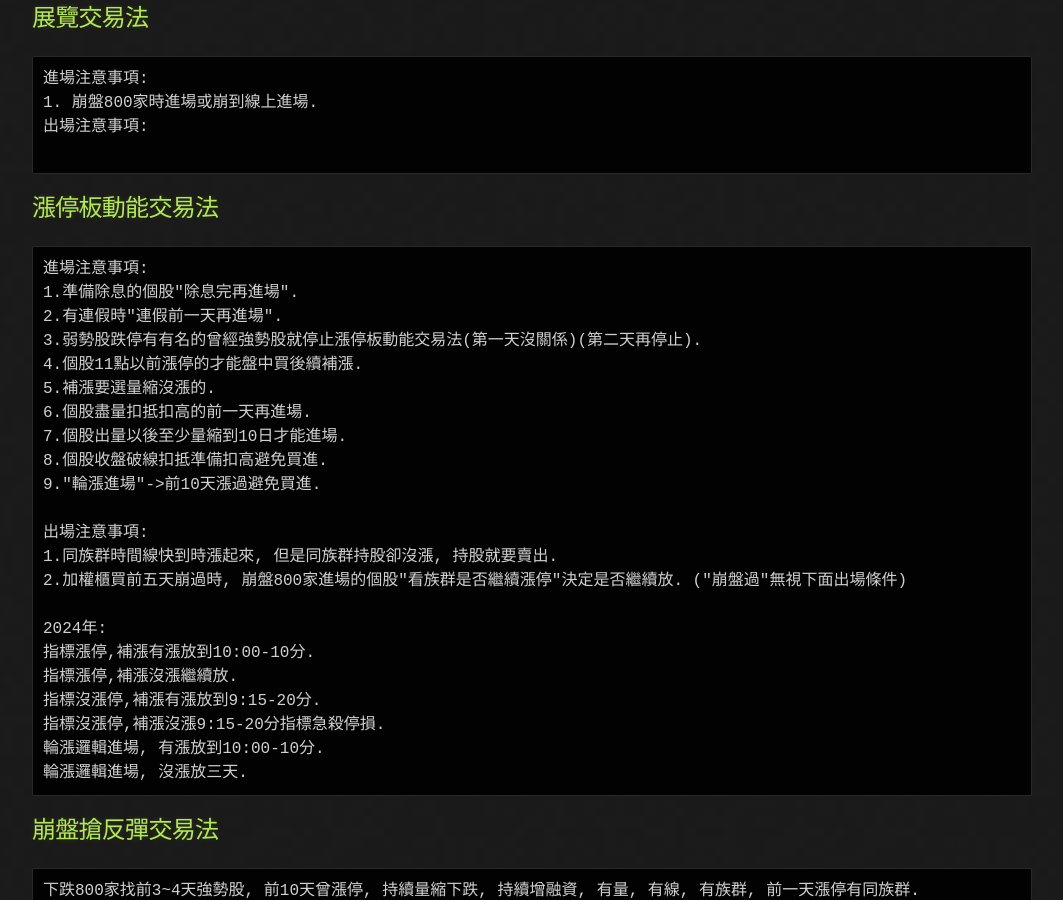
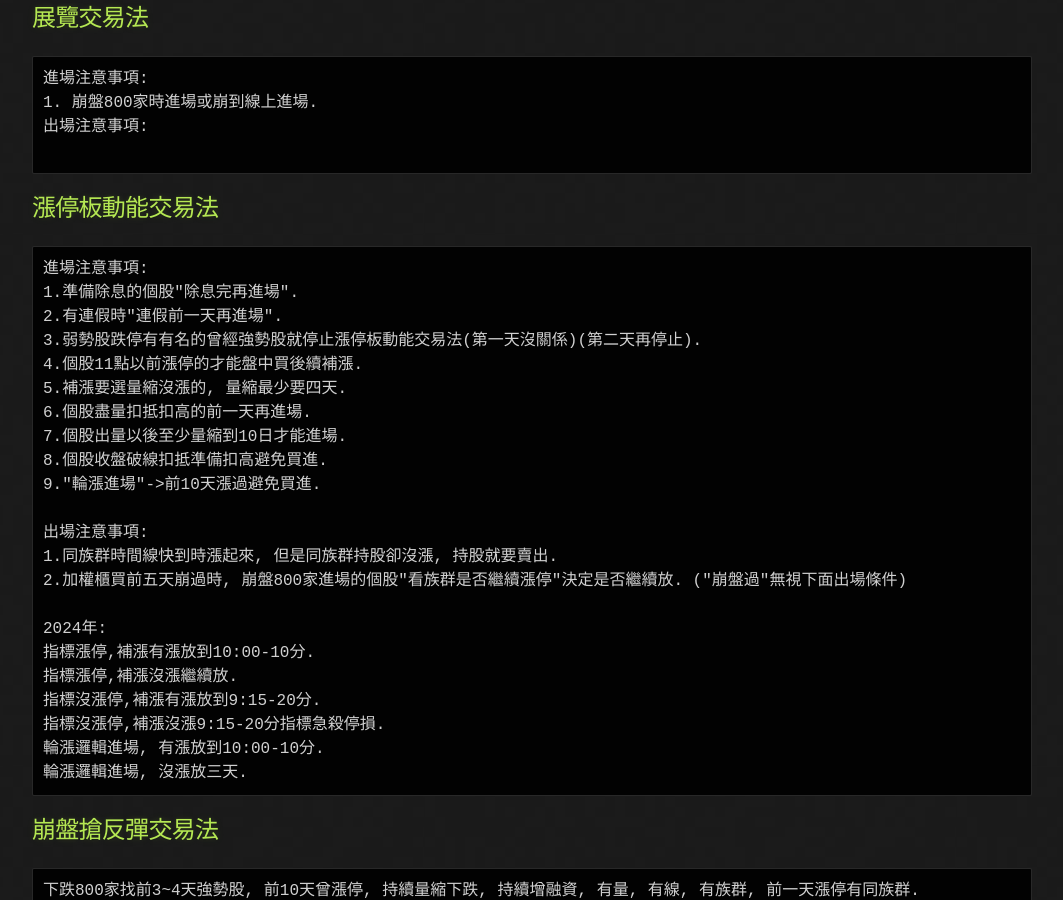
Before and after one commit to lepg5487/Stock_God, a Jekyll site: the page built from experience.md, in a window 1280 px wide and 900 px high, scrolled down 298 px. Shown: the whole window, without its empty margins (108-1171 px from the left). Built offline with Jekyll 4.4.1, drawn with Linux system fonts in a browser that asks for light colours; our own code applies the rules of GitHub Pages for plain Markdown files.

Commit message:
Update experience.md

```diff
--- a/experience.md
+++ b/experience.md
@@ -17,7 +17,7 @@ layout: testlayouts
 2.有連假時"連假前一天再進場".
 3.弱勢股跌停有有名的曾經強勢股就停止漲停板動能交易法(第一天沒關係)(第二天再停止).
 4.個股11點以前漲停的才能盤中買後續補漲.
-5.補漲要選量縮沒漲的.
+5.補漲要選量縮沒漲的, 量縮最少要四天.
 6.個股盡量扣抵扣高的前一天再進場.
 7.個股出量以後至少量縮到10日才能進場.
 8.個股收盤破線扣抵準備扣高避免買進.
```
